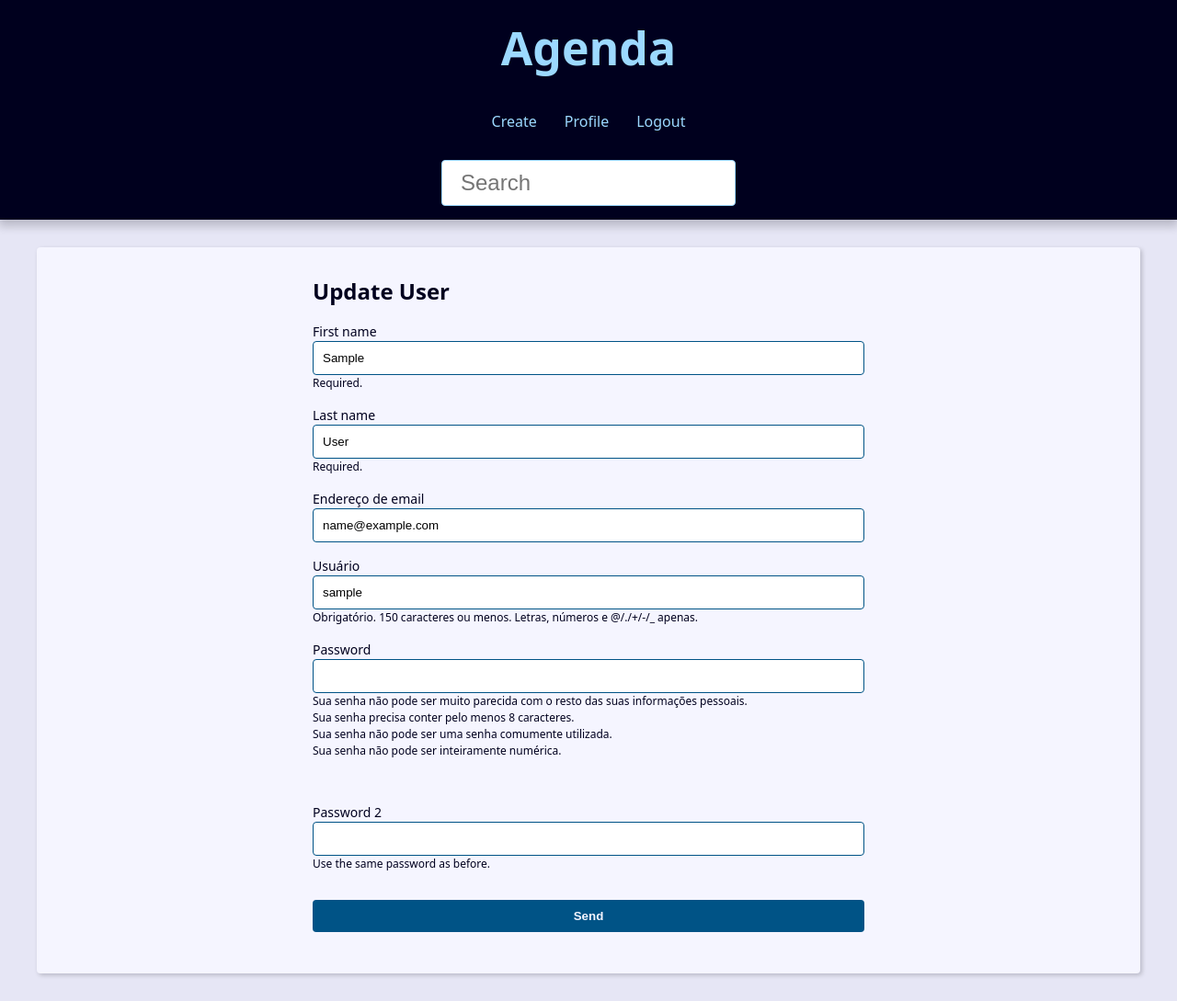
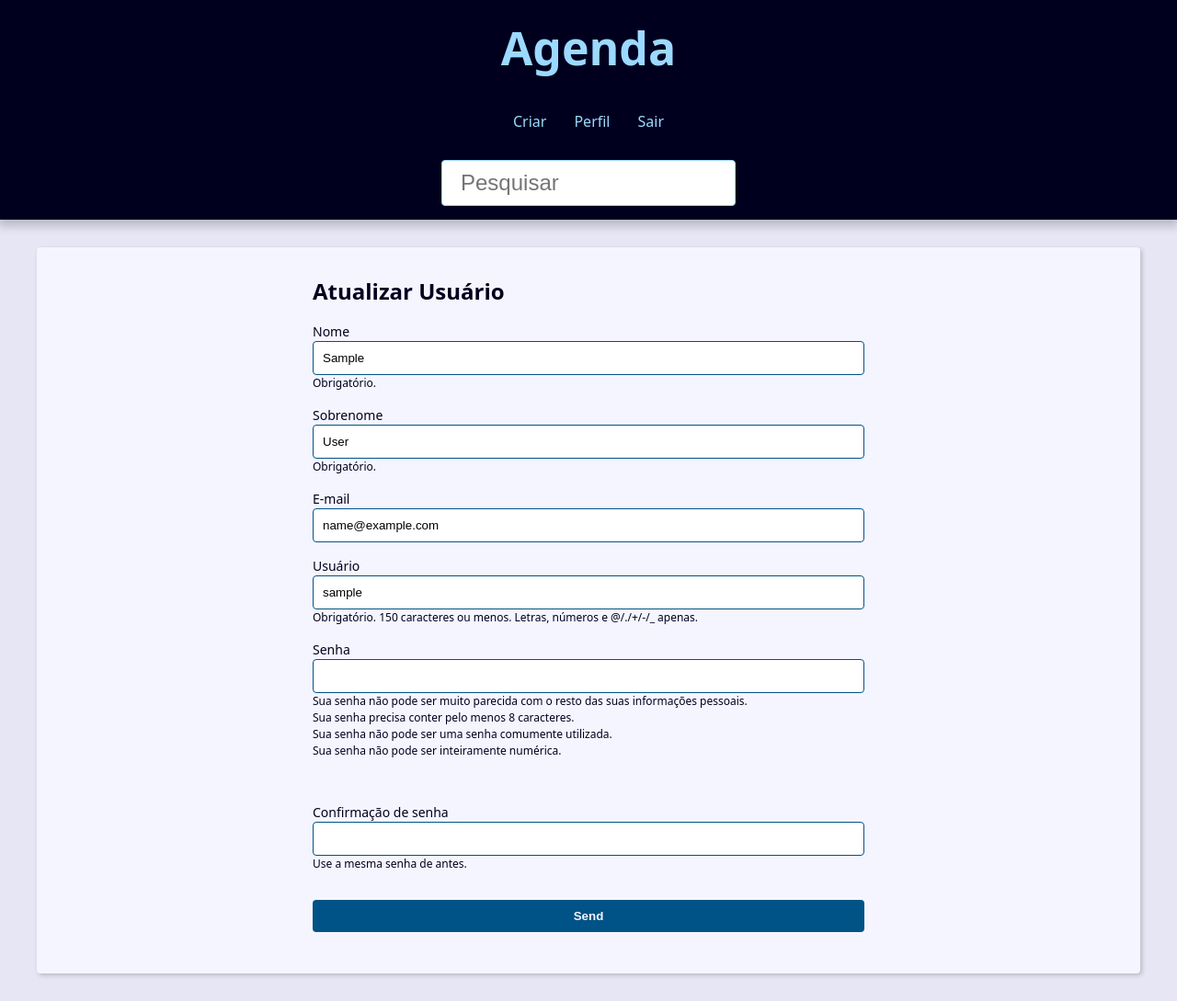
Before and after one commit to gustavof04/agenda-django, a Django app: page /user/update/ in a window 1280 px wide. Shown: the whole page at 92% size. Run offline with Django 4.2, Linux system fonts and the light colour scheme; the visitor is signed in with stand-in values (Sample User, id 1).

Commit message:
style: Diversas formatações e tradução de textos

```diff
--- a/base_templates/global/partials/_header.html
+++ b/base_templates/global/partials/_header.html
@@ -10,17 +10,17 @@
 
             {% if user.is_authenticated %}
                 <li class="menu-item">
-                    <a href="{% url "contact:create" %}" class="menu-link">Create</a>
+                    <a href="{% url "contact:create" %}" class="menu-link">Criar</a>
                 </li>
                 <li class="menu-item">
-                    <a href="{% url "contact:user_update" %}" class="menu-link">Profile</a>
+                    <a href="{% url "contact:user_update" %}" class="menu-link">Perfil</a>
                 </li>
                 <li class="menu-item">
-                    <a href="{% url "contact:logout" %}" class="menu-link">Logout</a>
+                    <a href="{% url "contact:logout" %}" class="menu-link">Sair</a>
                 </li>
             {% else %}
                 <li class="menu-item">
-                    <a href="{% url "contact:register" %}" class="menu-link">Register</a>
+                    <a href="{% url "contact:register" %}" class="menu-link">Registrar</a>
                 </li>
                 <li class="menu-item">
                     <a href="{% url "contact:login" %}" class="menu-link">Login</a>
@@ -35,7 +35,7 @@
             <input
                 type="search"
                 class="search-input"
-                placeholder="Search"
+                placeholder="Pesquisar"
                 id="search"
                 name="q"
                 value="{{ request.GET.q.strip }}"
--- a/base_templates/global/partials/_pagination.html
+++ b/base_templates/global/partials/_pagination.html
@@ -2,17 +2,17 @@
     <div class="pagination">
         <span class="step-links">
             {% if page_obj.has_previous %}
-                <a href="?page=1&q={{ request.GET.q.strip }}">&laquo; first</a>
-                <a href="?page={{ page_obj.previous_page_number }}&q={{ request.GET.q.strip }}">previous</a>
+                <a href="?page=1&q={{ request.GET.q.strip }}">&laquo; primeira</a>
+                <a href="?page={{ page_obj.previous_page_number }}&q={{ request.GET.q.strip }}">anterior</a>
             {% endif %}
 
             <span class="current">
-                Page {{ page_obj.number }} of {{ page_obj.paginator.num_pages }}.
+                Página {{ page_obj.number }} de {{ page_obj.paginator.num_pages }}.
             </span>
 
             {% if page_obj.has_next %}
-                <a href="?page={{ page_obj.next_page_number }}&q={{ request.GET.q.strip }}">next</a>
-                <a href="?page={{ page_obj.paginator.num_pages }}&q={{ request.GET.q.strip }}">last &raquo;</a>
+                <a href="?page={{ page_obj.next_page_number }}&q={{ request.GET.q.strip }}">próxima</a>
+                <a href="?page={{ page_obj.paginator.num_pages }}&q={{ request.GET.q.strip }}">última &raquo;</a>
             {% endif %}
         </span>
     </div>
--- a/contact/forms.py
+++ b/contact/forms.py
@@ -14,7 +14,8 @@ class ContactForm(forms.ModelForm):
                 'accept': 'image/*',
             }
         ),
-        required=False
+        required=False,
+        label='Foto (opcional)',
     )
 
     class Meta:
@@ -24,6 +25,14 @@ class ContactForm(forms.ModelForm):
             'email', 'description', 'category',
             'picture',
         )
+        labels = {
+            'first_name': 'Nome',
+            'last_name': 'Sobrenome',
+            'phone': 'Telefone',
+            'email': 'E-mail',
+            'description': 'Descrição (opcional)',
+            'category': 'Categoria (opcional)',
+        }
 
     def clean(self):
         cleaned_data = self.cleaned_data
@@ -40,30 +49,20 @@ class ContactForm(forms.ModelForm):
 
         return super().clean()
 
-    def clean_first_name(self):
-        first_name = self.cleaned_data.get('first_name')
-
-        if first_name == 'ABC':
-            self.add_error(
-                'first_name',
-                ValidationError(
-                    'Veio do add_error',
-                    code='invalid'
-                )
-            )
-
-        return first_name
-
 class RegisterForm(UserCreationForm):
     first_name = forms.CharField(
+        label='Nome',
         required=True,
         min_length=3,
     )
     last_name = forms.CharField(
+        label='Sobrenome',
         required=True,
         min_length=3,
     )
-    email = forms.EmailField()
+    email = forms.EmailField(
+        label='E-mail',
+    )
 
     class Meta:
         model = User
@@ -100,23 +99,25 @@ class RegisterForm(UserCreationForm):
 
 class RegisterUpdateForm(forms.ModelForm):
     first_name = forms.CharField(
+        label="Nome",
         min_length=2,
         max_length=30,
         required=True,
-        help_text='Required.',
+        help_text='Obrigatório.',
         error_messages={
-            'min_length': 'Please, add more than 2 letters.'
+            'min_length': 'Por favor, adicione mais que duas letras ao seu nome.'
         }
     )
     last_name = forms.CharField(
+        label="Sobrenome",
         min_length=2,
         max_length=30,
         required=True,
-        help_text='Required.'
+        help_text='Obrigatório.'
     )
 
     password1 = forms.CharField(
-        label="Password",
+        label="Senha",
         strip=False,
         widget=forms.PasswordInput(attrs={"autocomplete": "new-password"}),
         help_text=password_validation.password_validators_help_text_html(),
@@ -124,10 +125,10 @@ class RegisterUpdateForm(forms.ModelForm):
     )
 
     password2 = forms.CharField(
-        label="Password 2",
+        label="Confirmação de senha",
         strip=False,
         widget=forms.PasswordInput(attrs={"autocomplete": "new-password"}),
-        help_text='Use the same password as before.',
+        help_text='Use a mesma senha de antes.',
         required=False,
     )
 
@@ -137,6 +138,10 @@ class RegisterUpdateForm(forms.ModelForm):
             'first_name', 'last_name', 'email',
             'username',
         )
+        labels = {
+            'email': 'E-mail',
+            'username': 'Usuário',
+        }
 
     def save(self, commit=True):
         cleaned_data = self.cleaned_data
@@ -172,7 +177,7 @@ class RegisterUpdateForm(forms.ModelForm):
             if User.objects.filter(email=email).exists():
                 self.add_error(
                     'email',
-                    ValidationError('Já existe este e-mail', code='invalid')
+                    ValidationError('O e-mail informado já existe. Tente novamente com outro e-mail.', code='invalid')
                 )
 
         return email
--- a/contact/templates/contact/create.html
+++ b/contact/templates/contact/create.html
@@ -3,7 +3,7 @@
 {% block content %}
     <div class="form-wrapper">
 
-        <h2>Contact</h2>
+        <h2>Contato</h2>
 
         <form
         action="{{ form_action }}"
--- a/contact/templates/contact/register.html
+++ b/contact/templates/contact/register.html
@@ -3,7 +3,7 @@
 {% block content %}
     <div class="form-wrapper">
 
-        <h2>Register</h2>
+        <h2>Registrar</h2>
 
         {% include "contact/partials/_user-form.html" %}
     </div>
--- a/contact/templates/contact/user_update.html
+++ b/contact/templates/contact/user_update.html
@@ -3,7 +3,7 @@
 {% block content %}
   <div class="form-wrapper">
 
-    <h2>Update User</h2>
+    <h2>Atualizar Usuário</h2>
 
     {% include 'contact/partials/_user-form.html' %}
   </div>
--- a/project/settings.py
+++ b/project/settings.py
@@ -131,8 +131,3 @@ MEDIA_ROOT = BASE_DIR / 'media'
 # https://docs.djangoproject.com/en/4.2/ref/settings/#default-auto-field
 
 DEFAULT_AUTO_FIELD = 'django.db.models.BigAutoField'
-
-try:
-    from project.local_settings import *
-except ImportError:
-    ...
```
Also changed, not shown: contact/templates/contact/contact.html (+7 -7 lines), contact/templates/contact/index.html (+4 -4 lines).
